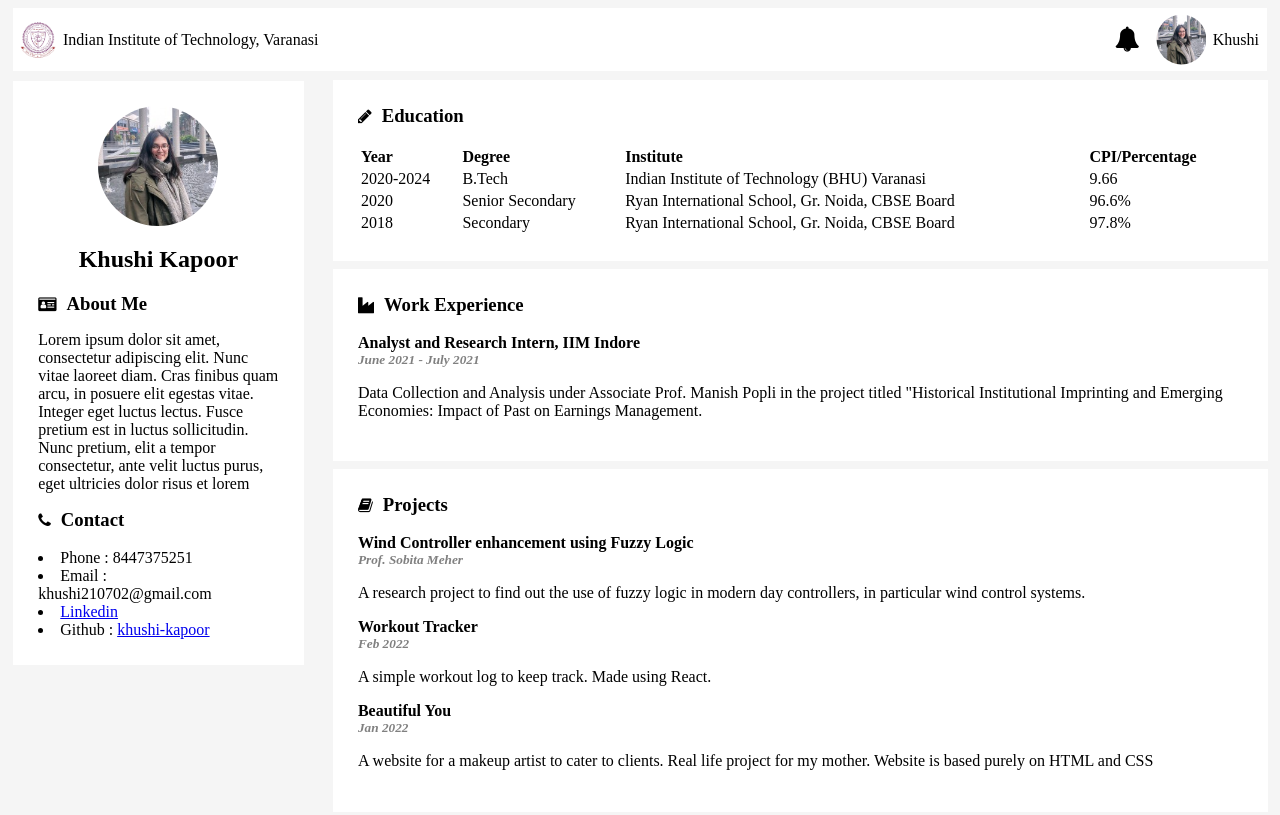
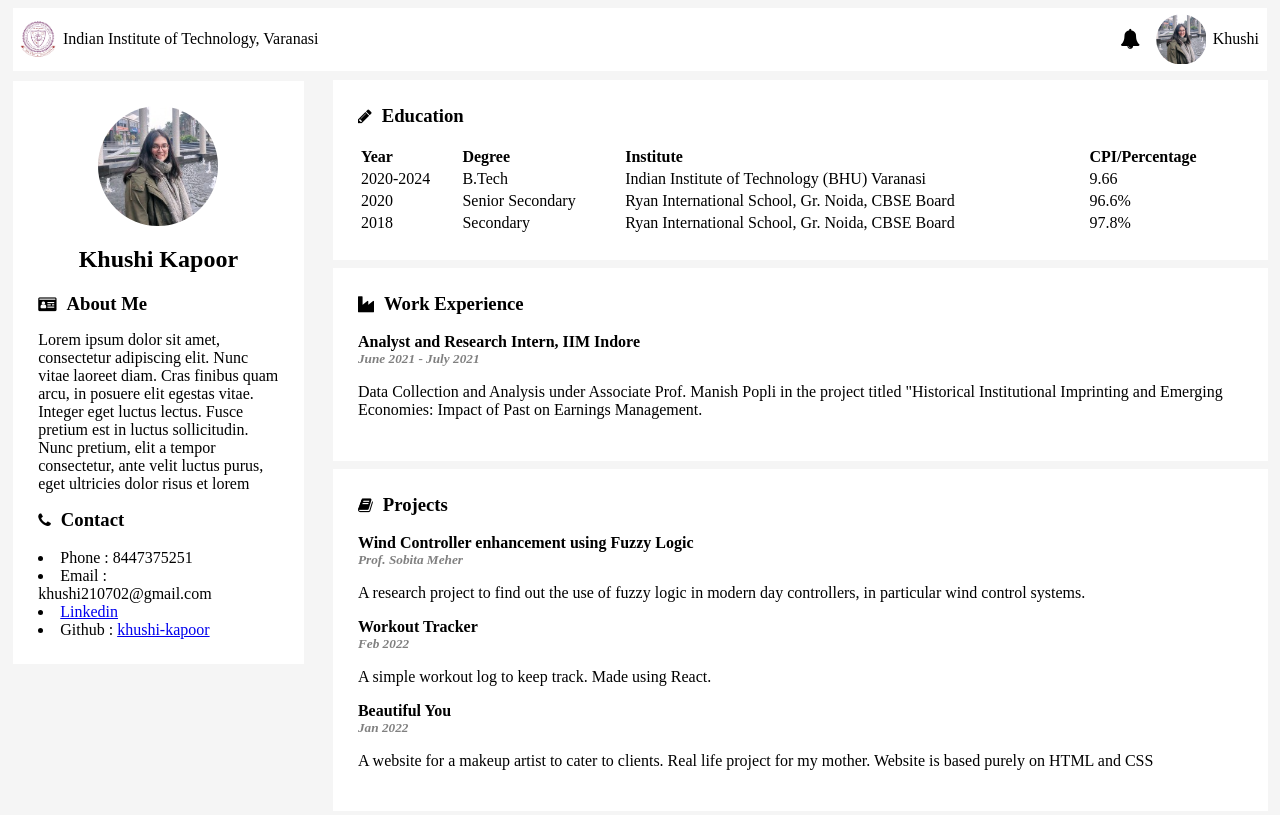
Before and after one commit to 2hakunamatata1/portfolio, a plain HTML site: page index.html in a window 1280 px wide. Shown: the top 815 px of the page. Drawn offline with Linux system fonts and the light colour scheme.

Commit message:
Update index.html

```diff
--- a/index.html
+++ b/index.html
@@ -16,7 +16,7 @@
         </div>
         <div id="rightside">
             <div id="icon1">
-            <i class="fa fa-bell" style="font-size:25px"></i>
+            <i class="fa fa-bell" style="font-size:20px"></i>
             </div>
             <img id="my" src="images/myimg.jpg" alt="myimg">
             <p>Khushi</p>
```
